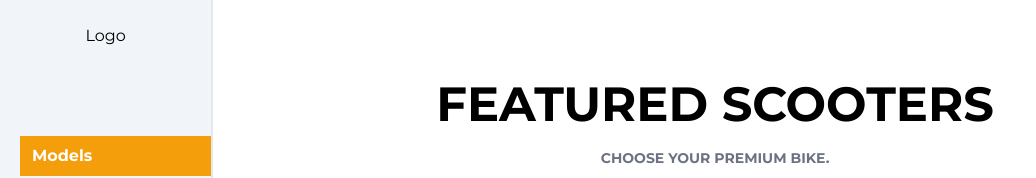
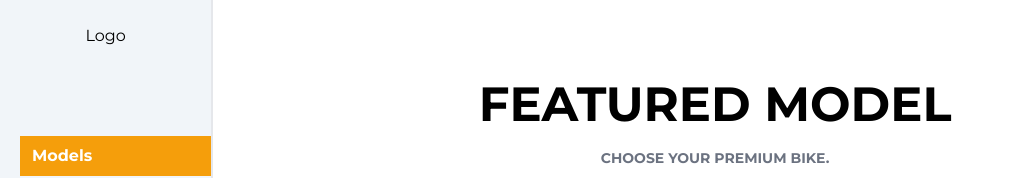
Before and after one commit to afizsavage/booking-app, a React (Create React App) app: page / in a window 1280 px wide. Shown: the top 178 px of the page, without its empty margins (0-1036 px from the left). Built offline with nearby package versions, Linux system fonts and the light colour scheme; no server answers.

Commit message:
Update the homepage

```diff
--- a/src/pages/HomePage.js
+++ b/src/pages/HomePage.js
@@ -4,7 +4,7 @@ const HomePage = () => (
   <section className="w-full md:w-4/5 pt-20 md:py-20 overflow-y-auto h-screen">
     <div className="w-[98%] text-center mb-10">
       <h1 className="font-bold text-2xl md:text-5xl md:mb-5">
-        FEATURED SCOOTERS
+        FEATURED MODEL
       </h1>
       <p className="font-bold text-sm text-gray-500">
         CHOOSE YOUR PREMIUM BIKE.
```
